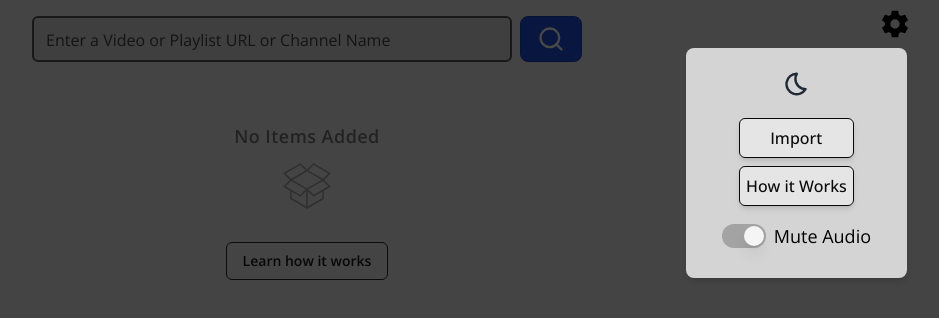
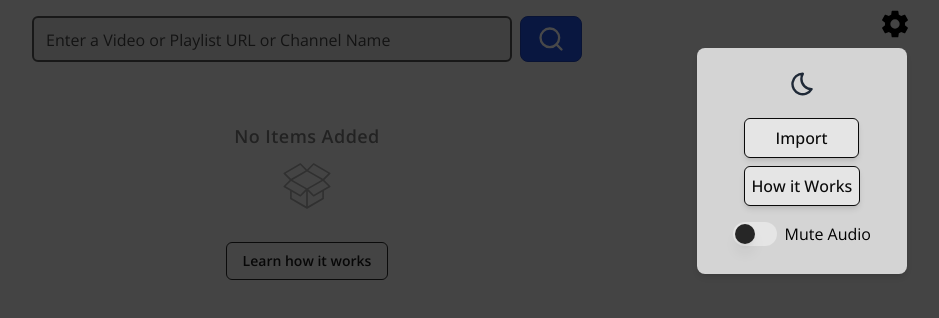
Before and after one commit to MacielG1/Youtube_Playlist_Manager, a Next.js app: page / in a window 1280 px wide. Both pictures are taken after a click on the button 1228 px from the left and 24 px from the top of the page. Shown: the top 318 px of the page, without its empty margins (333-1272 px from the left). Built offline with nearby package versions, Linux system fonts and the light colour scheme.

Commit message:
added mute audio functionality

```diff
--- a/app/layout.tsx
+++ b/app/layout.tsx
@@ -7,6 +7,7 @@ import ThemeProvider from "@/providers/ThemeProvider";
 import SettingsMenu from "@/components/Settings/SettingsMenu";
 import { Analytics } from "@vercel/analytics/react";
 import ScrollToTop from "@/components/ScrollToTop";
+import SettingsProvider from "@/providers/SettingsProvider";
 
 const font = Open_Sans({ subsets: ["latin"] });
 
@@ -20,6 +21,7 @@ export default function RootLayout({ children }: { children: React.ReactNode })
     <html lang="en" suppressHydrationWarning>
       <body className={`${font.className} bg-background`}>
         <QueryProvider>
+          <SettingsProvider>
             <ThemeProvider attribute="class" defaultTheme="system">
               <SettingsMenu />
               <ToastProvider />
@@ -27,6 +29,7 @@ export default function RootLayout({ children }: { children: React.ReactNode })
               <ScrollToTop />
               {children}
             </ThemeProvider>
+          </SettingsProvider>
         </QueryProvider>
         <div id="modal-delete" />
         <div id="modal-settings" />
--- a/components/Settings/HowItWorks.tsx
+++ b/components/Settings/HowItWorks.tsx
@@ -11,7 +11,10 @@ export default function HowItWorksButton({ setModalOpen }: Props) {
 
   return (
     <Link href="/about" tabIndex={-1}>
-      <Button className={`${isExportable ? "px-8" : "px-[0.4rem]"} max-w-[9rem] whitespace-nowrap border border-neutral-950`} onClick={() => setModalOpen(false)}>
+      <Button
+        className={`${isExportable ? "px-8" : "px-[0.4rem]"} max-w-[9rem] whitespace-nowrap border border-neutral-950`}
+        onClick={() => setModalOpen(false)}
+      >
         How it Works
       </Button>
     </Link>
--- a/components/Settings/ThemeToggler.tsx
+++ b/components/Settings/ThemeToggler.tsx
@@ -22,8 +22,14 @@ export default function ThemeToggler() {
 
   return (
     <div className=" relative inline-block w-24 px-4 py-2 text-center">
-      <button type="button" onClick={toggleDropdown} className=" rounded-md text-white transition duration-300 hover:scale-110 focus:outline-none">
-        <span onClick={onThemeChange}>{resolvedTheme === "dark" ? <Sun className="h-6 w-6 text-yellow-400 " /> : <Moon className="h-6 w-6 text-gray-800 " />}</span>
+      <button
+        type="button"
+        onClick={toggleDropdown}
+        className=" rounded-md text-white transition duration-300 hover:scale-110 focus:outline-none focus-visible:ring focus-visible:ring-neutral-700"
+      >
+        <span onClick={onThemeChange}>
+          {resolvedTheme === "dark" ? <Sun className="h-6 w-6 text-yellow-400 " /> : <Moon className="h-6 w-6 text-gray-800 " />}
+        </span>
         {/* screen reader */}
         <span className="sr-only">Toggle Theme</span>
       </button>
--- a/components/Settings/ToggleMute.tsx
+++ b/components/Settings/ToggleMute.tsx
@@ -1,22 +1,17 @@
-import React, { useEffect, useState } from "react";
 import { Switch } from "../UI/Switch";
+import { useAudioToggle } from "@/providers/SettingsProvider";
 
 export default function ToggleMute() {
-  const [isChecked, setIsChecked] = useState(false);
-
-  useEffect(() => {
-    const isAudioMuted = JSON.parse(localStorage.getItem("isAudioMuted") || "false");
-    setIsChecked(isAudioMuted);
-  }, []);
+  const { isAudioMuted, setIsAudioMuted } = useAudioToggle();
 
   function handleToggle() {
-    setIsChecked((prev) => !prev);
-    localStorage.setItem("isAudioMuted", JSON.stringify(!isChecked));
+    setIsAudioMuted((prev) => !prev);
+    localStorage.setItem("isAudioMuted", JSON.stringify(!isAudioMuted));
   }
 
   return (
-    <p className="flex items-center justify-center gap-x-2 pt-2 text-lg">
-      <Switch checked={isChecked} onCheckedChange={handleToggle} />
+    <p className="flex items-center justify-center gap-x-2 pt-2 text-base">
+      <Switch checked={isAudioMuted} onCheckedChange={handleToggle} />
       <span>Mute Audio</span>
     </p>
   );
--- a/components/UI/Switch.tsx
+++ b/components/UI/Switch.tsx
@@ -4,13 +4,40 @@ import * as React from "react";
 import * as SwitchPrimitives from "@radix-ui/react-switch";
 import { cn } from "@/utils/cn";
 
+// const Switch = React.forwardRef<React.ElementRef<typeof SwitchPrimitives.Root>, React.ComponentPropsWithoutRef<typeof SwitchPrimitives.Root>>(
+//   ({ className, ...props }, ref) => (
+//     <SwitchPrimitives.Root
+//       className={cn(
+//         `focus-visible:ring-ring peer inline-flex h-6 w-11 shrink-0 cursor-pointer items-center rounded-full border-2 border-transparent transition-colors
+//          focus-visible:outline-none focus-visible:ring-2 focus-visible:ring-offset-2 focus-visible:ring-offset-background
+//          disabled:cursor-not-allowed disabled:opacity-50 data-[state=checked]:bg-blue-600 data-[state=unchecked]:bg-neutral-400`,
+//         className,
+//       )}
+//       {...props}
+//       ref={ref}
+//     >
+//       <SwitchPrimitives.Thumb
+//         className={cn(
+//           `pointer-events-none block h-5 w-5 rounded-full shadow-lg ring-0 transition-transform data-[state=unchecked]:translate-x-5
+//           data-[state=checked]:bg-white  data-[state=unchecked]:bg-neutral-100`,
+//         )}
+//       />
+//     </SwitchPrimitives.Root>
+//   ),
+// );
+// Switch.displayName = SwitchPrimitives.Root.displayName;
+
+// export { Switch };
+
 const Switch = React.forwardRef<React.ElementRef<typeof SwitchPrimitives.Root>, React.ComponentPropsWithoutRef<typeof SwitchPrimitives.Root>>(
   ({ className, ...props }, ref) => (
     <SwitchPrimitives.Root
       className={cn(
-        `focus-visible:ring-ring peer inline-flex h-6 w-11 shrink-0 cursor-pointer items-center rounded-full border-2 border-transparent transition-colors
-         focus-visible:outline-none focus-visible:ring-2 focus-visible:ring-offset-2 focus-visible:ring-offset-background
-         disabled:cursor-not-allowed disabled:opacity-50 data-[state=checked]:bg-blue-600 data-[state=unchecked]:bg-neutral-400`,
+        `focus-visible:ring-ring peer inline-flex h-6 w-11 shrink-0 cursor-pointer items-center
+         rounded-full border-2 border-transparent transition-colors focus-visible:outline-none
+         focus-visible:ring-2 focus-visible:ring-offset-2 focus-visible:ring-offset-background
+         disabled:cursor-not-allowed disabled:opacity-50 data-[state=checked]:bg-blue-500 data-[state=unchecked]:bg-neutral-200`,
+
         className,
       )}
       {...props}
@@ -18,8 +45,9 @@ const Switch = React.forwardRef<React.ElementRef<typeof SwitchPrimitives.Root>,
     >
       <SwitchPrimitives.Thumb
         className={cn(
-          `pointer-events-none block h-5 w-5 rounded-full shadow-lg ring-0 transition-transform data-[state=unchecked]:translate-x-5
-          data-[state=checked]:bg-white  data-[state=unchecked]:bg-neutral-100`,
+          `pointer-events-none block h-5 w-5 rounded-full shadow-lg ring-0 transition-transform
+          data-[state=checked]:translate-x-5 data-[state=unchecked]:translate-x-0
+           data-[state=checked]:bg-black data-[state=unchecked]:bg-neutral-800`,
         )}
       />
     </SwitchPrimitives.Root>
--- a/components/VideosListSidebar.tsx
+++ b/components/VideosListSidebar.tsx
@@ -1,5 +1,5 @@
 import ArrowRight from "@/assets/icons/ArrowRight";
-import { useMediaQuery } from "@/hooks/useMediaQuery";
+import { useMediaQuery } from "usehooks-ts";
 import { Items } from "@/types";
 import { cn } from "@/utils/cn";
 import { getThumbnailInfo } from "@/utils/getThumbnailInfo";
--- a/components/YTPlaylistPlayer.tsx
+++ b/components/YTPlaylistPlayer.tsx
@@ -20,7 +20,7 @@ import Tooltip from "./ToolTip";
 import { del, get, set } from "idb-keyval";
 import VideosListSidebar from "./VideosListSidebar";
 import Link from "next/link";
-import { useMediaQuery } from "@/hooks/useMediaQuery";
+import { useMediaQuery } from "usehooks-ts";
 import Spin from "@/assets/icons/Spin";
 import Reset from "@/assets/icons/Reset";
 import Rewind10 from "@/assets/icons/Rewind10";
@@ -29,6 +29,7 @@ import PointerRight from "@/assets/icons/PointerRight";
 import Skip10 from "@/assets/icons/Skip10";
 import Youtube from "@/assets/icons/Youtube";
 import Close from "@/assets/icons/Close";
+import { useAudioToggle } from "@/providers/SettingsProvider";
 
 type Params = {
   list: string;
@@ -44,6 +45,7 @@ export default function YoutubePlayer({ params }: { params: Params }) {
   const [description, setDescription] = useState<string | null>(null);
   const [videosList, setVideosList] = useState<Items["items"]>([]);
   const [currentTime, setCurrentTime] = useState(0);
+  const { isAudioMuted } = useAudioToggle();
 
   const isPaused = useRef(false); // used to resume video if it was playing when delete modal was opened
   const pageRef = useRef(1);
@@ -98,6 +100,12 @@ export default function YoutubePlayer({ params }: { params: Params }) {
     }
     run();
   }, []);
+
+  useEffect(() => {
+    if (PlaylistPlayerRef?.current) {
+      isAudioMuted ? PlaylistPlayerRef.current.internalPlayer.mute() : PlaylistPlayerRef.current.internalPlayer.unMute();
+    }
+  }, [isAudioMuted]);
 
   useEffect(() => {
     const player = PlaylistPlayerRef.current?.internalPlayer; // returns the iframe video player
@@ -299,6 +307,7 @@ export default function YoutubePlayer({ params }: { params: Params }) {
         index: currentItem + 1,
         start: Math.floor(initialTime) || 0 || 1,
         origin: isBrowser ? window.location?.origin : "https://localhost:3000",
+        mute: isAudioMuted,
       },
     };
   }, []);
--- a/components/YTVideoPlayer.tsx
+++ b/components/YTVideoPlayer.tsx
@@ -1,5 +1,5 @@
 "use client";
-import { useRef, useEffect, useState, useMemo } from "react";
+import { useRef, useEffect, useState, useMemo, use } from "react";
 import { useRouter } from "next/navigation";
 import { useQueryClient } from "@tanstack/react-query";
 import type { Items } from "@/types";
@@ -20,6 +20,7 @@ import Rewind10 from "@/assets/icons/Rewind10";
 import Skip10 from "@/assets/icons/Skip10";
 import Youtube from "@/assets/icons/Youtube";
 import Close from "@/assets/icons/Close";
+import { useAudioToggle } from "@/providers/SettingsProvider";
 
 type Params = {
   v: string;
@@ -30,6 +31,7 @@ export default function YTVideoPlayer({ params }: { params: Params }) {
   const [isLoaded, setIsLoaded] = useState(false);
   const [isModalOpen, setIsModalOpen] = useState(false);
   const [description, setDescription] = useState<string | null>(null);
+  const { isAudioMuted } = useAudioToggle();
 
   const queryClient = useQueryClient();
   const router = useRouter();
@@ -58,6 +60,12 @@ export default function YTVideoPlayer({ params }: { params: Params }) {
       clearInterval(timer);
     };
   }, []);
+
+  useEffect(() => {
+    if (videoPlayerRef?.current) {
+      isAudioMuted ? videoPlayerRef.current.internalPlayer.mute() : videoPlayerRef.current.internalPlayer.unMute();
+    }
+  }, [isAudioMuted]);
 
   async function onReady(e: YouTubeEvent) {
     setIsLoaded(true);
@@ -150,7 +158,7 @@ export default function YTVideoPlayer({ params }: { params: Params }) {
         autoplay: 1,
         start: Math.floor(initialTime),
         origin: isBrowser ? window.location.origin : "http://localhost:3000",
-        mute: true,
+        mute: isAudioMuted || false,
       },
     };
   }, []);
--- /dev/null
+++ b/providers/SettingsProvider.tsx
@@ -0,0 +1,27 @@
+"use client";
+import { createContext, useContext, useState } from "react";
+import { useLocalStorage } from "usehooks-ts";
+type SettingsContextProps = {
+  isAudioMuted: boolean;
+  setIsAudioMuted: React.Dispatch<React.SetStateAction<boolean>>;
+};
+
+const defaultSettingsContext: SettingsContextProps = {
+  isAudioMuted: false,
+  setIsAudioMuted: () => {},
+};
+
+const SettingsContext = createContext<SettingsContextProps>(defaultSettingsContext);
+
+export default function SettingsProvider({ children }: { children: React.ReactNode }) {
+  const [isAudioMuted, setIsAudioMuted] = useLocalStorage("isAudioMuted", false);
+
+  const contextValue: SettingsContextProps = {
+    isAudioMuted,
+    setIsAudioMuted,
+  };
+
+  return <SettingsContext.Provider value={contextValue}>{children}</SettingsContext.Provider>;
+}
+
+export const useAudioToggle = () => useContext(SettingsContext);
```
Also changed, not shown: components/Settings/ImportExportTimers.tsx (+7 -4 lines), hooks/useMediaQuery.ts (deleted, +0 -34 lines). Lines whose indentation alone changed are shown as unchanged.
